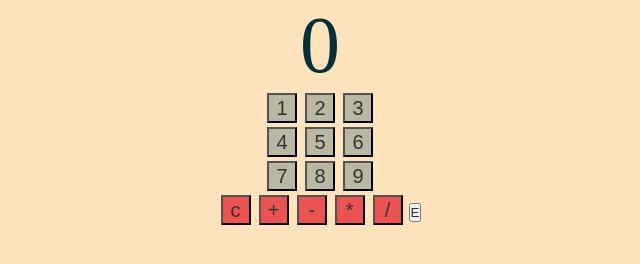
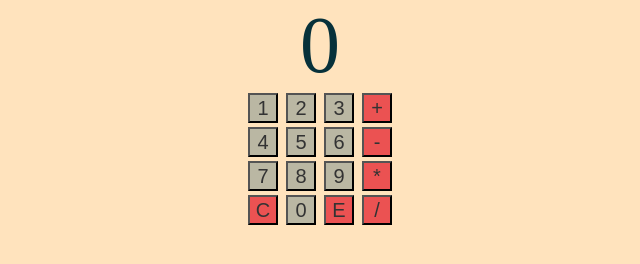
Before and after one commit to YuyaAbo/training, a plain HTML site: page index.html in a window 1280 px wide. Shown: the whole page, without its empty margins (320-960 px from the left). Drawn offline with Linux system fonts and the light colour scheme.

Commit message:
modify: ボタン配置を変更

```diff
--- a/index.html
+++ b/index.html
@@ -14,23 +14,27 @@
 	<body>
 		<div id="output">0</div>
 		<div id="type"></div>
+		<div>
 		<input type="button" class="numBtn" value="1" onClick="numBtnPush(1)">
 		<input type="button" class="numBtn" value="2" onClick="numBtnPush(2)">
 		<input type="button" class="numBtn" value="3" onClick="numBtnPush(3)">
-		<br>
+		<input type="button" class="keyBtn" value="+" onClick="keyBtnPush('+')">
+		</div>
+		<div>
 		<input type="button" class="numBtn" value="4" onClick="numBtnPush(4)">
 		<input type="button" class="numBtn" value="5" onClick="numBtnPush(5)">
 		<input type="button" class="numBtn" value="6" onClick="numBtnPush(6)">
-		<br>
+		<input type="button" class="keyBtn" value="-" onClick="keyBtnPush('-')">
+		</div>
 		<input type="button" class="numBtn" value="7" onClick="numBtnPush(7)">
 		<input type="button" class="numBtn" value="8" onClick="numBtnPush(8)">
 		<input type="button" class="numBtn" value="9" onClick="numBtnPush(9)">
-		<br>
-		<input type="button" class="keyBtn" value="c" onClick="allClear()">
-		<input type="button" class="keyBtn" value="+" onClick="keyBtnPush('+')">
-		<input type="button" class="keyBtn" value="-" onClick="keyBtnPush('-')">
 		<input type="button" class="keyBtn" value="*" onClick="keyBtnPush('*')">
+		<div>
+		<input type="button" class="keyBtn" value="C" onClick="allClear()">
+		<input type="button" class="numBtn" value="0" onClick="numBtnPush(0)">
+		<input type="button" class="keyBtn" value="E" onClick="equal()">
 		<input type="button" class="keyBtn" value="/" onClick="keyBtnPush('/')">
-		<input type="button" value="E" onClick="equal()">
+		</div>
 	</body>
 </html>
```
